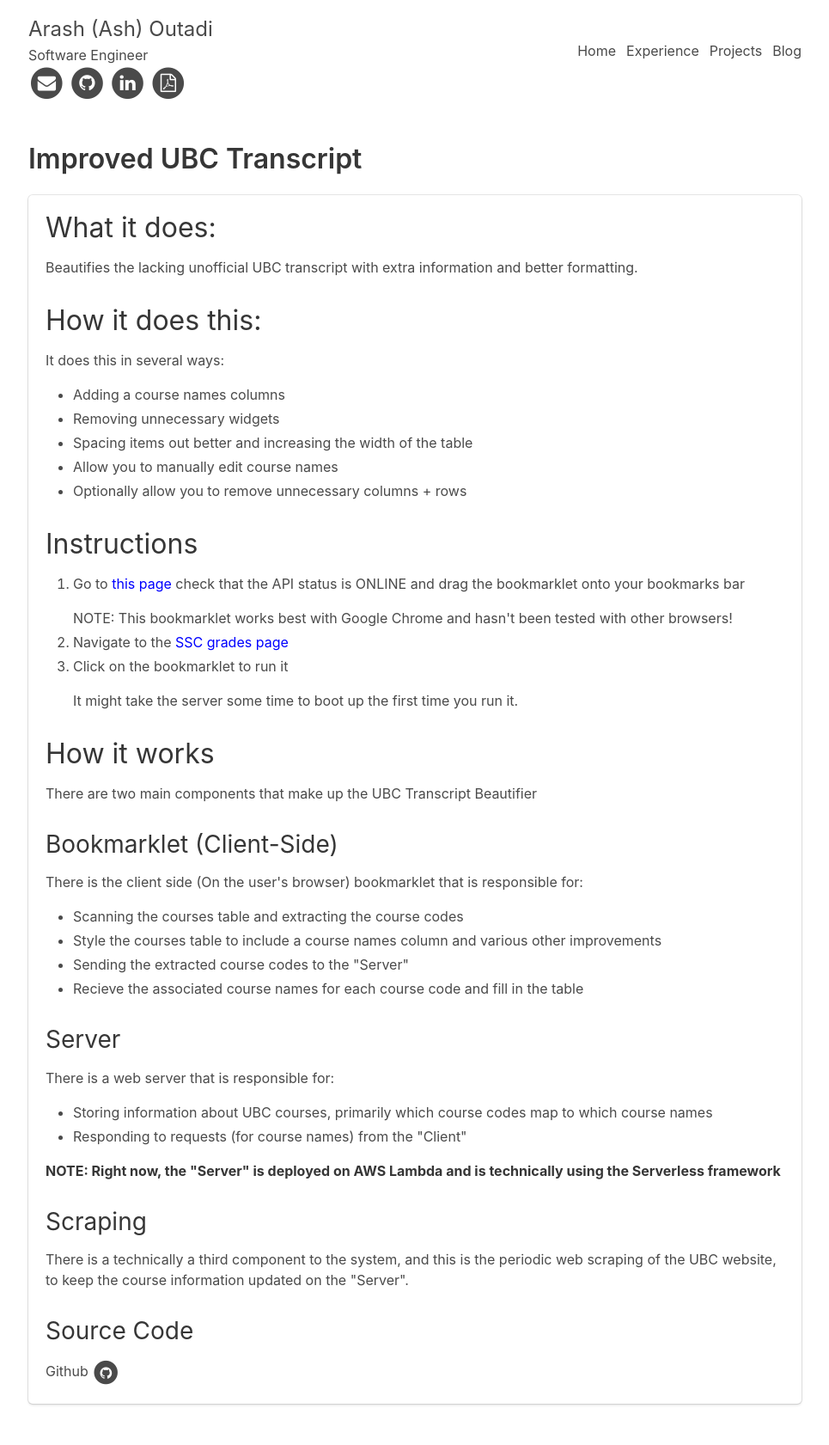
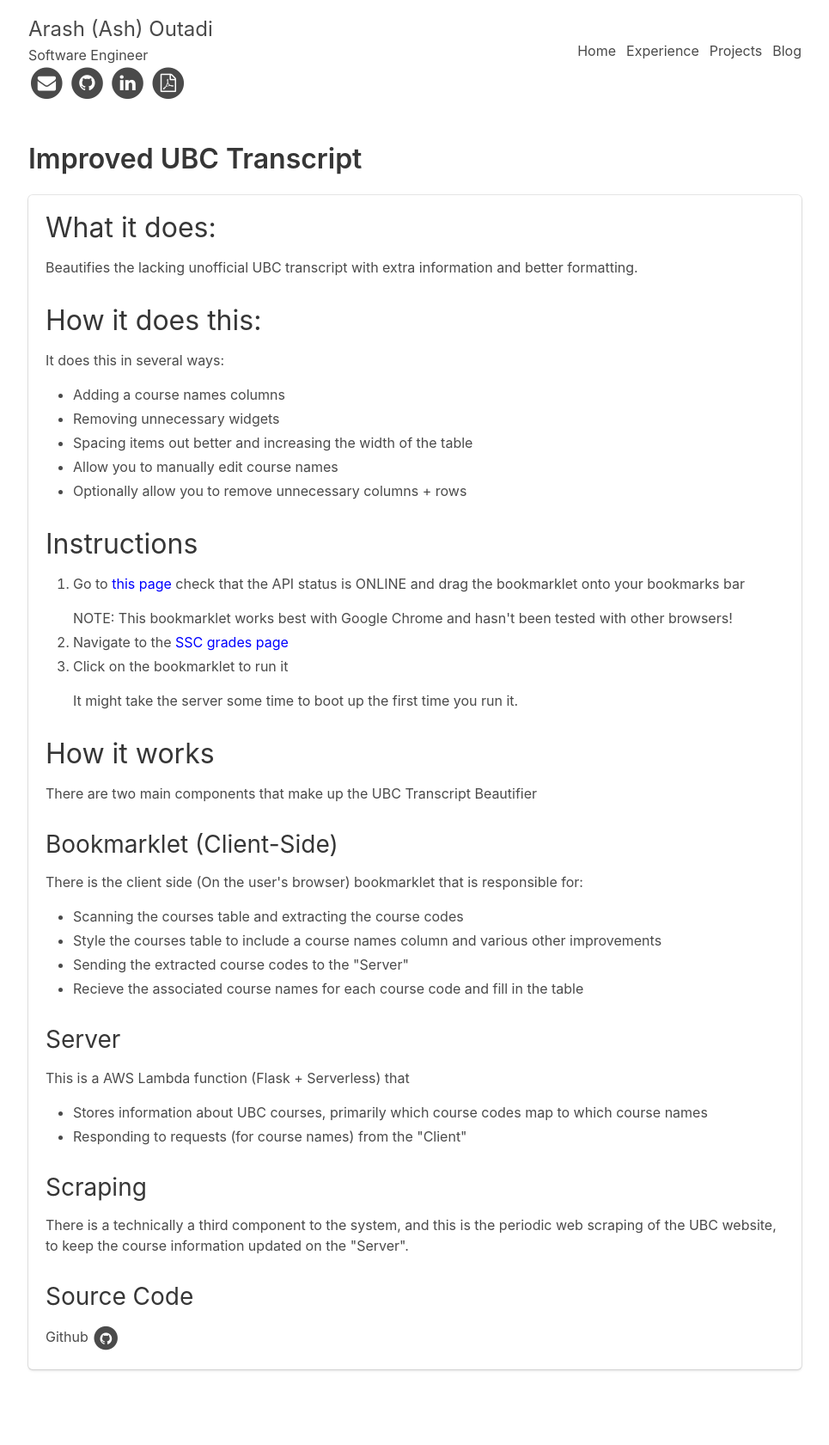
Before and after one commit to arashout/arashout.site, a Jekyll site: the page built from _posts/2017-09-01-Improved-UBC-Transcript.html, in a window 1280 px wide. Shown: the whole page at 86% size, without its empty margins (157-1122 px from the left). Built offline with Jekyll 4.4.1, drawn with Linux system fonts in a browser that asks for light colours; nearby versions of some CDN libraries; after the commit the page ends 1641 px from its top, so only the background shows below that.

Commit message:
Update page information

```diff
--- a/_posts/2017-09-01-Improved-UBC-Transcript.html
+++ b/_posts/2017-09-01-Improved-UBC-Transcript.html
@@ -3,7 +3,7 @@
 title: Improved UBC Transcript
 permalink: posts/improved-ubc-transcript
 tags: ['Write-Up']
-ubcapi: https://v7rr12wbr7.execute-api.us-west-2.amazonaws.com/prod
+ubcapi: https://ubc-courses-frontend.s3-us-west-2.amazonaws.com/index.html
 toc: true
 ---
 
@@ -52,13 +52,11 @@
     <li>Recieve the associated course names for each course code and fill in the table</li>
 </ul>
 <h2>Server</h2>
-There is a web server that is responsible for:
+This is a AWS Lambda function (Flask + Serverless) that
 <ul>
-    <li>Storing information about UBC courses, primarily which course codes map to which course names</li>
+    <li>Stores information about UBC courses, primarily which course codes map to which course names</li>
     <li>Responding to requests (for course names) from the "Client"</li>
 </ul>
-<strong>NOTE: Right now, the "Server" is deployed on AWS Lambda and is technically using the Serverless
-    framework</strong>
 
 <h2>Scraping</h2>
 There is a technically a third component to the system, and this is the periodic web scraping of the UBC website, to
```
